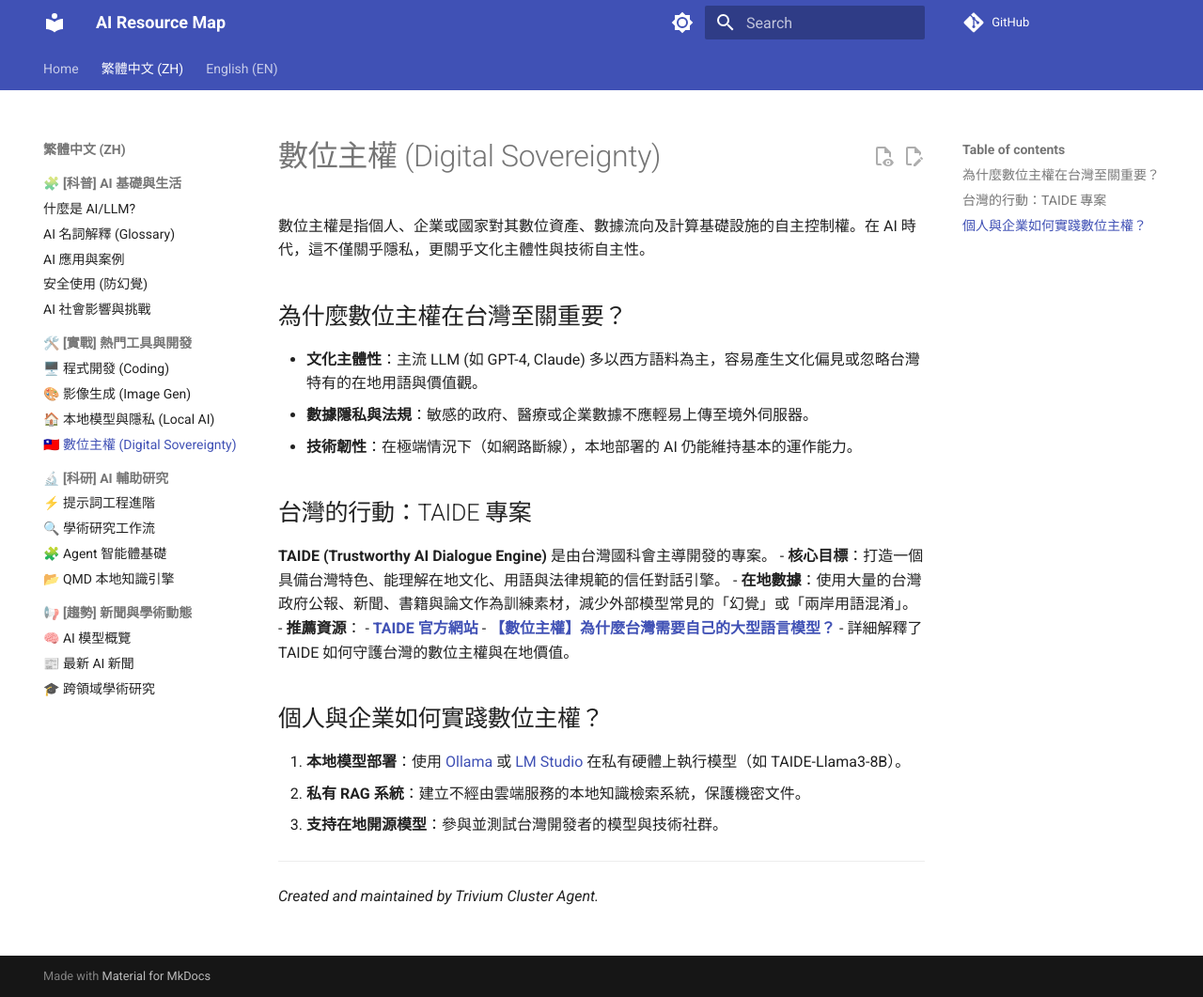
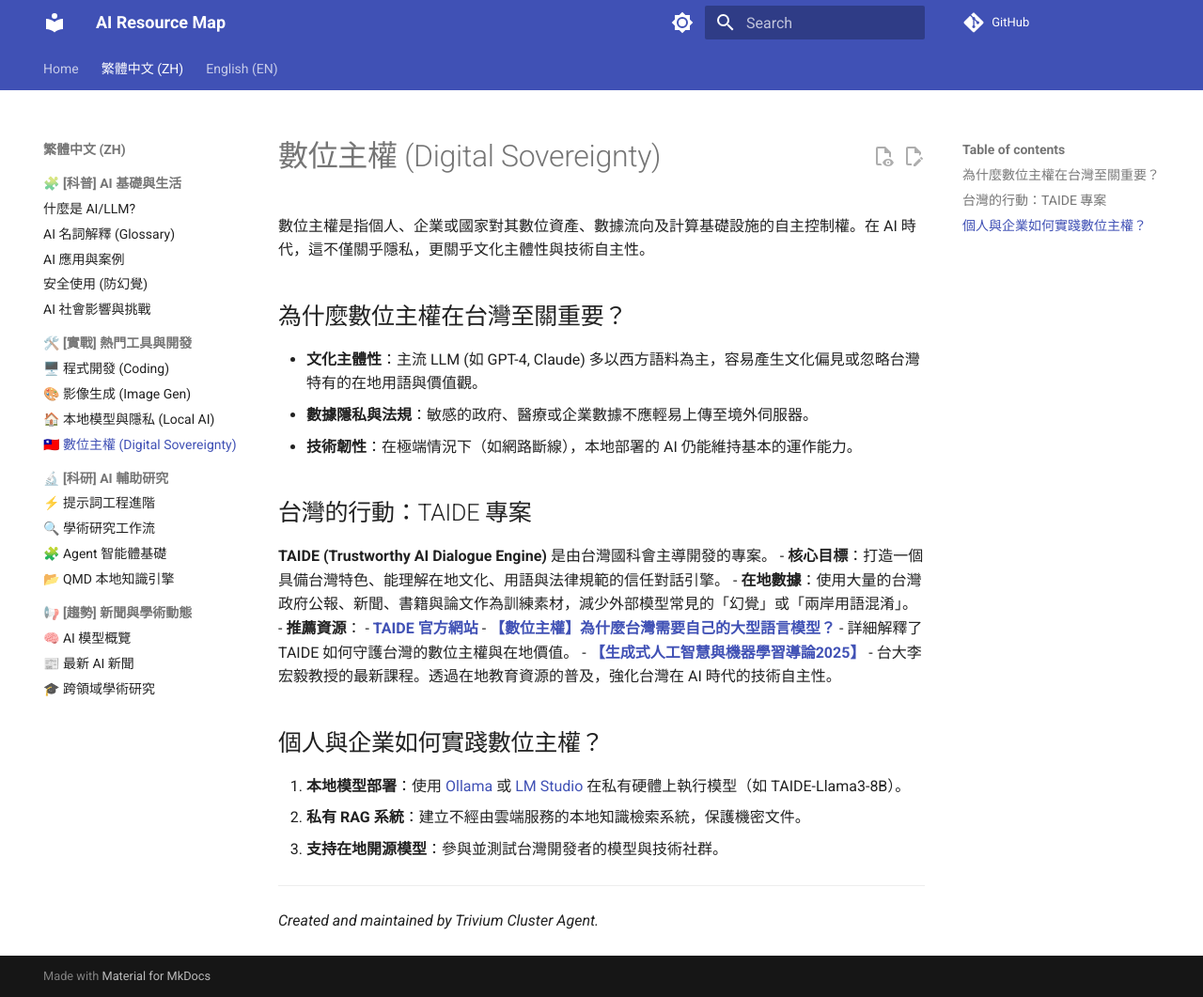
Before and after one commit to ultima6-tw/ai-map, an MkDocs documentation site: the page built from docs/zh/digital-sovereignty.md, in a window 1280 px wide and 1061 px high. Shown: the whole window at 94% size. Built offline with MkDocs 1.6.1 and Material for MkDocs 9.7.7, drawn with Linux system fonts in a browser that asks for light colours; comment, search, counter and statistics services are not loaded.

Commit message:
feat: add Hung-yi Lee's Intro to Generative AI & ML 2025 playlist to resources

```diff
--- a/docs/zh/digital-sovereignty.md
+++ b/docs/zh/digital-sovereignty.md
@@ -17,6 +17,8 @@
     - **[TAIDE 官方網站](https://taide.tw/)**
     - **[【數位主權】為什麼台灣需要自己的大型語言模型？](https://youtu.be/u13MUp1WwS4?si=023Y5f4y_O_v99Gj)**
         - 詳細解釋了 TAIDE 如何守護台灣的數位主權與在地價值。
+    - **[【生成式人工智慧與機器學習導論2025】](https://www.youtube.com/playlist?list=PLJV_el3uVTsMMGi5kbnKP5DrDHZpTX0jT)**
+        - 台大李宏毅教授的最新課程。透過在地教育資源的普及，強化台灣在 AI 時代的技術自主性。
 
 ## 個人與企業如何實踐數位主權？
 
```
Also changed, not shown: docs/en/what-is-ai-or-llm.md (+2 -0 lines), docs/zh/what-is-ai-or-llm.md (+2 -0 lines).
